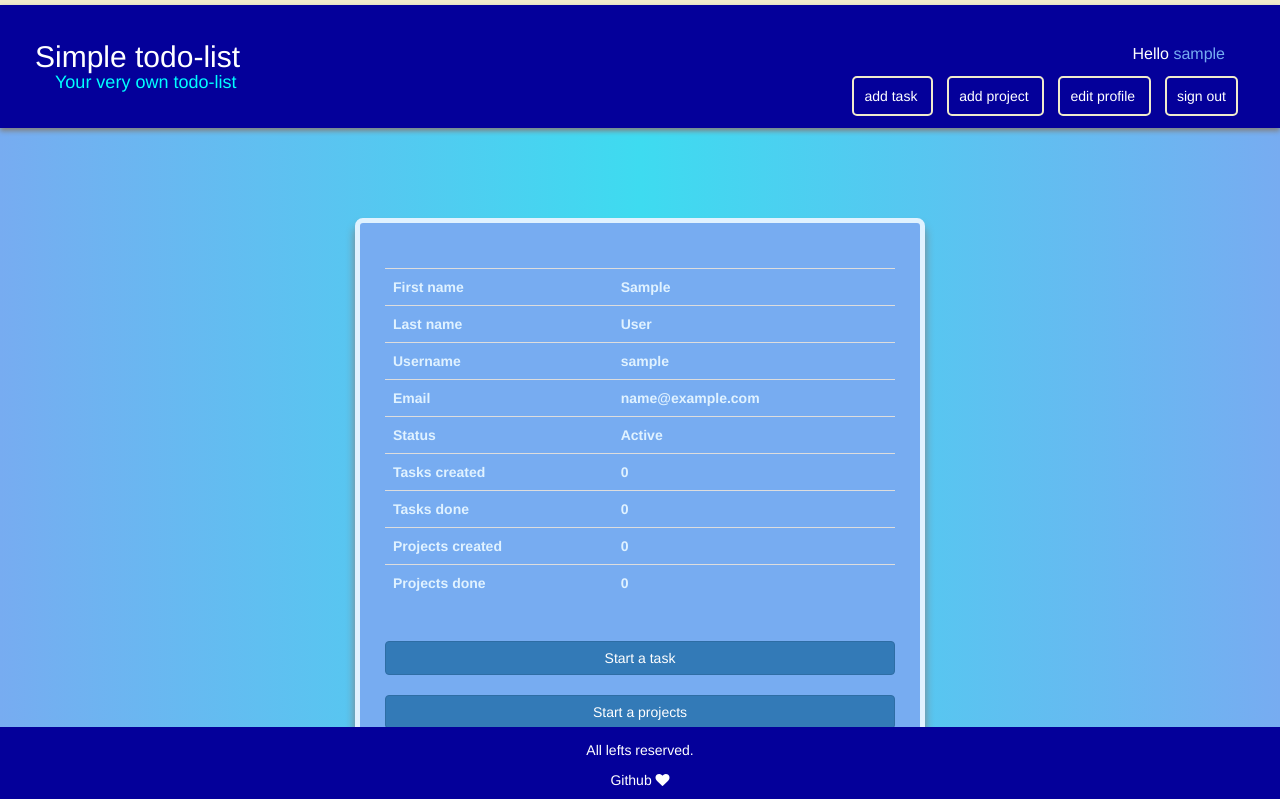
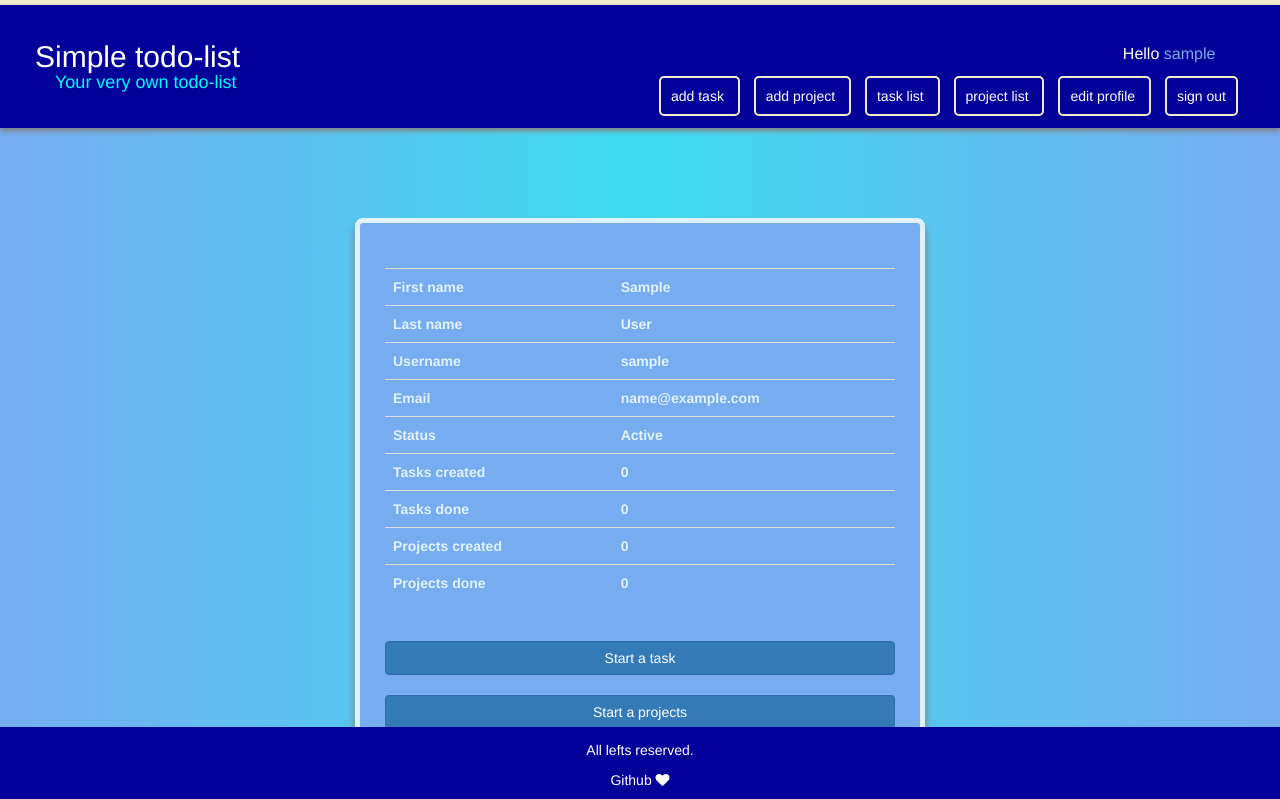
Before and after one commit to 1MahdiR/simple-todo-list, a Django app: page /account/ in a window 1280 px wide. Shown: the top 799 px of the page. Run offline with Django 3.2, Linux system fonts and the light colour scheme; the visitor is signed in with stand-in values (Sample User, id 1); data comes from the database, SQL or seed files in the repository; some libraries are stand-ins or nearby versions.

Commit message:
Added 'project list' and 'task list' buttons to header

```diff
--- a/templates/base.html
+++ b/templates/base.html
@@ -44,6 +44,12 @@
 					<a class="user" href="{% url 'todo:add_project' %}">
 						add project
 					</a>
+					<a class="user" href="#">
+						task list
+					</a>
+					<a class="user" href="{% url 'todo:project_list' %}">
+						project list
+					</a>
 					<a class="user" href="{% url 'account:profile' %}">
 						edit profile
 					</a>
```
